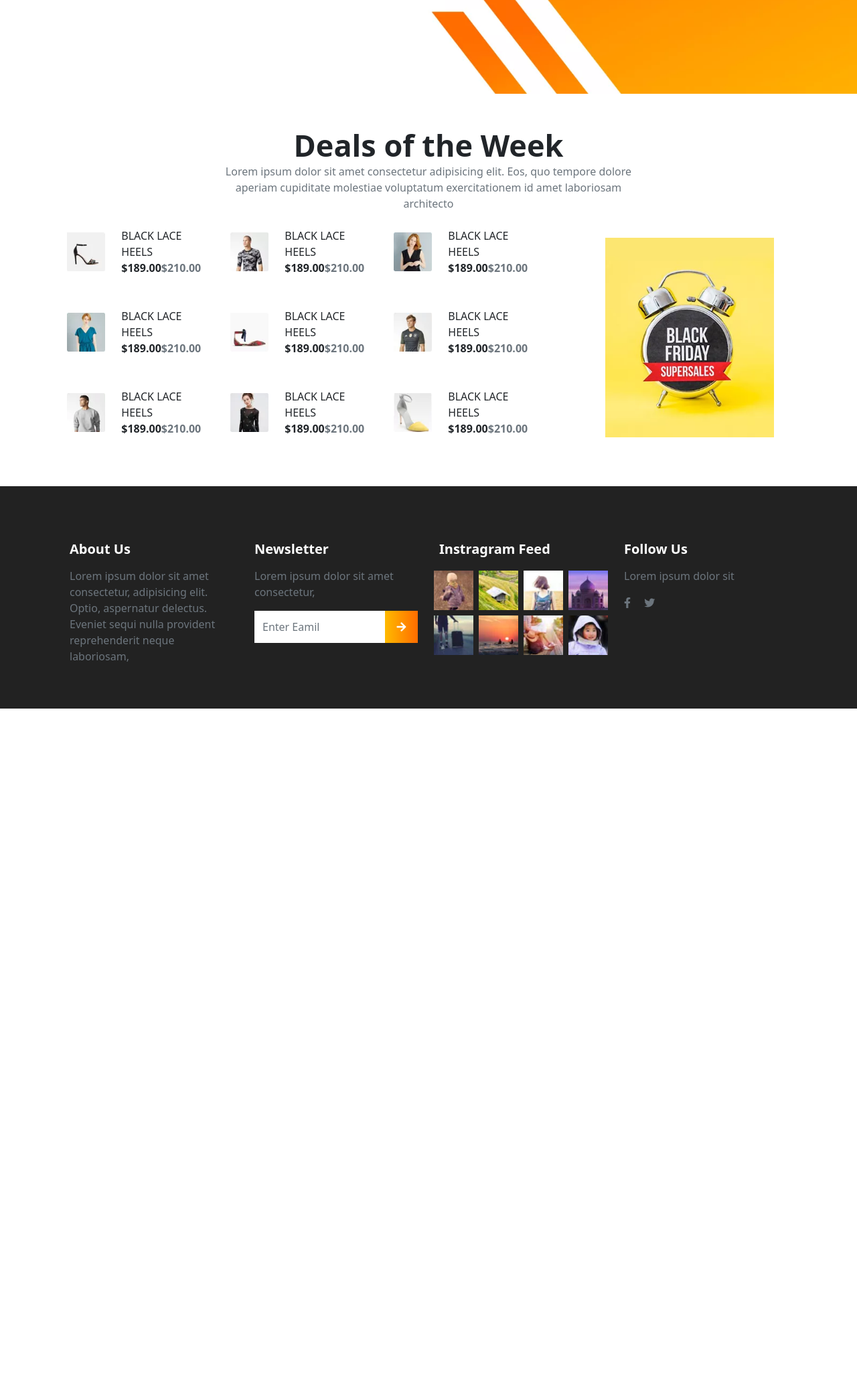
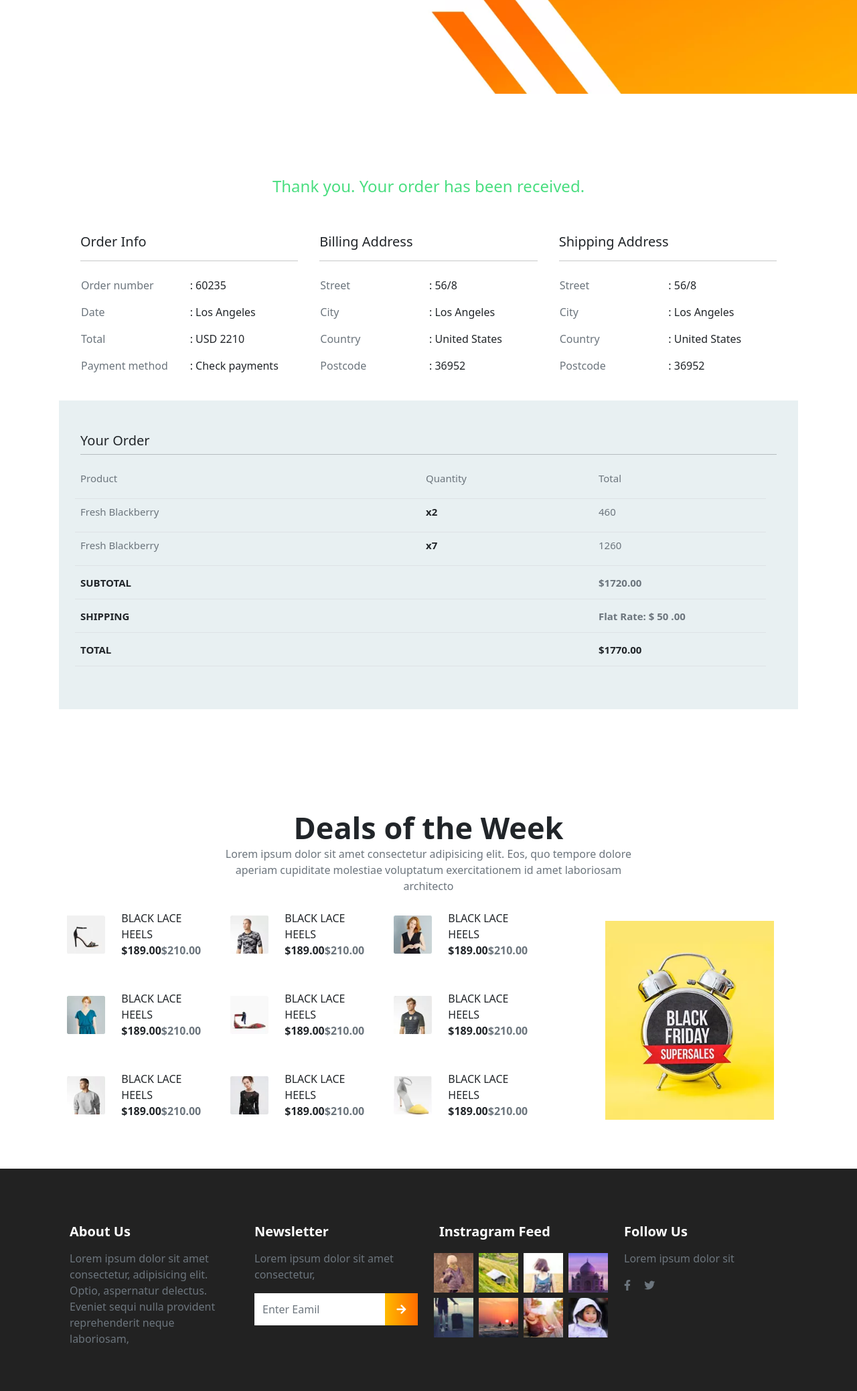
Before and after one commit to ChristopherJamesLeo/karma-shoe-shopping, a PHP site: page /confirmation.html in a window 1280 px wide. Shown: the part 340-2417 px from the top of the page at 67% size. Before the commit the page ends 1398 px from the top, so only its background shows below. Run offline with PHP 8.4, Linux system fonts and the light colour scheme; some libraries are stand-ins or nearby versions.

Commit message:
fixing comfimation page

```diff
--- a/confirmation.html
+++ b/confirmation.html
@@ -132,6 +132,188 @@
         </section>
     </header>
     <!-- Header End -->
+    <!-- Start Confirmation Body -->
+    <section class="confirmation-section">
+        <div class="confirmation-section-container">
+            <div class="confirmation-heading text-center my-4">
+                <h1 class="h4 text-green-400">Thank you. Your order has been received.</h1>
+            </div>
+            <div class="row confirmation-table p-3">
+                <div class="col-lg-4 col-md-6 col-sm-12 p-3">
+                    <div class="confirmaiton-table-heading">
+                        <h1 class="h5">Order Info</h1>
+                    </div>
+                    <hr class="my-3">
+                    <table class="w-full">
+                        <div class="row">
+                            <tr class="py-3">
+                                <td class=" col-6 text-muted">Order number</td>
+                                <td class="col-6">: 60235</td>
+                            </tr>
+                        </div>
+                        <div class="row ">
+                            <tr>
+                                <td class=" col-6 text-muted">Date</td>
+                                <td class="col-6">: Los Angeles</td>
+                            </tr>
+                        </div>
+                        <div class="row">
+                            <tr>
+                                <td class=" col-6 text-muted">Total</td>
+                                <td class="col-6">: USD 2210</td>
+                            </tr>
+                        </div>
+                        <div class="row">
+                            <tr>
+                                <td class=" col-6 text-muted">Payment method</td>
+                                <td class="col-6">: Check payments</td>
+                            </tr>
+                        </div>
+
+                    </table>
+                </div>
+                <div class="col-lg-4 col-md-6 col-sm-12 p-3">
+                    <div class="confirmaiton-table-heading">
+                        <h1 class="h5">Billing Address</h1>
+                    </div>
+                    <hr class="my-3">
+                    <table class="w-full">
+                        <div class="row">
+                            <tr class="py-3">
+                                <td class=" col-6 text-muted">Street</td>
+                                <td class="col-6">: 56/8</td>
+                            </tr>
+                        </div>
+                        <div class="row ">
+                            <tr>
+                                <td class=" col-6 text-muted">City</td>
+                                <td class="col-6">: Los Angeles</td>
+                            </tr>
+                        </div>
+                        <div class="row">
+                            <tr>
+                                <td class=" col-6 text-muted">Country</td>
+                                <td class="col-6">: United States</td>
+                            </tr>
+                        </div>
+                        <div class="row">
+                            <tr>
+                                <td class=" col-6 text-muted">Postcode</td>
+                                <td class="col-6">: 36952</td>
+                            </tr>
+                        </div>
+
+                    </table>
+                </div>
+                <div class="col-lg-4 col-md-6 col-sm-12 p-3">
+                    <div class="confirmaiton-table-heading">
+                        <h1 class="h5">Shipping Address</h1>
+                    </div>
+                    <hr class="my-3">
+                    <table class="w-full">
+                        <div class="row">
+                            <tr class="py-3">
+                                <td class=" col-6 text-muted">Street</td>
+                                <td class="col-6">: 56/8</td>
+                            </tr>
+                        </div>
+                        <div class="row ">
+                            <tr>
+                                <td class=" col-6 text-muted">City</td>
+                                <td class="col-6">: Los Angeles</td>
+                            </tr>
+                        </div>
+                        <div class="row">
+                            <tr>
+                                <td class=" col-6 text-muted">Country</td>
+                                <td class="col-6">: United States</td>
+                            </tr>
+                        </div>
+                        <div class="row">
+                            <tr>
+                                <td class=" col-6 text-muted">Postcode</td>
+                                <td class="col-6">: 36952</td>
+                            </tr>
+                        </div>
+
+                    </table>
+                </div>
+            </div>
+            <div class="row p-3 confirmation-order-detail ">
+                <div class="col-12 p-3">
+                    <div class="mt-3 billing-heading-container confirmation-order-detail-container">
+                        <h1 class="h5">Your Order</h1>
+                    </div>
+                    <hr>
+                    <div class="row p-3">
+                        <table class="col-12 row cursor-pointer table w-full">
+                            <tr class="text-light p-2">
+                                <td class="text-muted col-6">Product</td>
+                                <td class="text-muted col-3">Quantity</td>
+
+                                <td class="text-muted col-3">Total</td>
+                            </tr>
+                            <tr class="text-light p-2">
+                                <td class="text-muted">Fresh Blackberry </td>
+                                <td class="d-none price">230</td>
+                                <td class="text-dark font-semibold ">x<span class="product-quantity">2</span></td>
+                                <td class="text-muted price-total">$720.00</td>
+                            </tr>
+                            <tr class="text-light p-2">
+                                <td class="text-muted">Fresh Blackberry </td>
+                                <td class="d-none price">180</td>
+                                <td class="text-dark font-semibold ">x<span class="product-quantity">7</span></td>
+                                <td class="text-muted price-total">$720.00</td>
+                            </tr>
+
+                            <tfoot class="font-semibold">
+                                <tr class="text-light p-2">
+                                    <td class="text-dark">SUBTOTAL </td>
+                                    <td></td>
+                                    <td class="text-muted subtitle">$2160.00</td>
+                                </tr>
+                                <tr class="text-light p-2">
+                                    <td class="text-dark">SHIPPING </td>
+                                    <td></td>
+                                    <td class="text-muted">Flat Rate: $ <span id="shipping-price">50</span> .00</td>
+                                </tr>
+                                <tr class="text-light  p-2">
+                                    <td class="text-dark">TOTAL </td>
+                                    <td></td>
+                                    <td class="text-dark cart-total">$2210.00</td>
+                                </tr>
+                            </tfoot>
+                        </table>
+                    <script>
+                        let getPrductPrices =Array.from(document.querySelectorAll(".price")) ;
+                        let getQuantitys = Array.from(document.querySelectorAll(".product-quantity")) ;
+                        let getTotalPrices = Array.from(document.querySelectorAll(".price-total")) ;
+                        let getSubTotal = document.querySelector(".subtitle");
+                        let getShippingPrice = +document.querySelector("#shipping-price").innerText;
+
+                        let getCartTotal = document.querySelector(".cart-total");
+
+
+                        let subTotal = 0 ;
+                        for(let i = 0 ; i < getPrductPrices.length ; i++){
+                            let getPrice = +getPrductPrices[i].innerText;
+                            let getQuantity = +getQuantitys[i].innerText ;
+                            let totalPrice = getPrice*getQuantity ;
+                            getTotalPrices[i].innerText = totalPrice ;
+
+                            subTotal += totalPrice;
+
+                        }
+                        getSubTotal.innerText = `$${subTotal}.00`;
+                        getCartTotal.innerText =  `$${getShippingPrice+subTotal}.00`;
+                    </script>
+
+                    </div>
+                </div>
+            </div>
+        </div>
+    </section>
+    <!-- End Confirmation Body -->
     <!-- Week product show section Start -->
     <section class="week-product-show-section">
         <div class="week-product-show-section-container">
--- a/custom_css/style.css
+++ b/custom_css/style.css
@@ -926,3 +926,18 @@ body{
 .cart-submit-btn-group a:nth-child(2):hover::before{
     transform: rotate(45deg) translateY(-280%);
 }
+
+/* confirmation-section Start */
+.confirmation-section {
+    padding: 100px;
+}
+.confirmation-order-detail {
+    background-color: var(--global-secondary-background-color);
+}
+.confirmation-table table tr {
+    height: 40px;
+}
+.confirmation-order-detail table tr{
+    font-size: 15px;
+    height: 50px;
+}
```
Also changed, not shown: check_out.html (+36 -9 lines), shopping_cart.html (+52 -3 lines).
